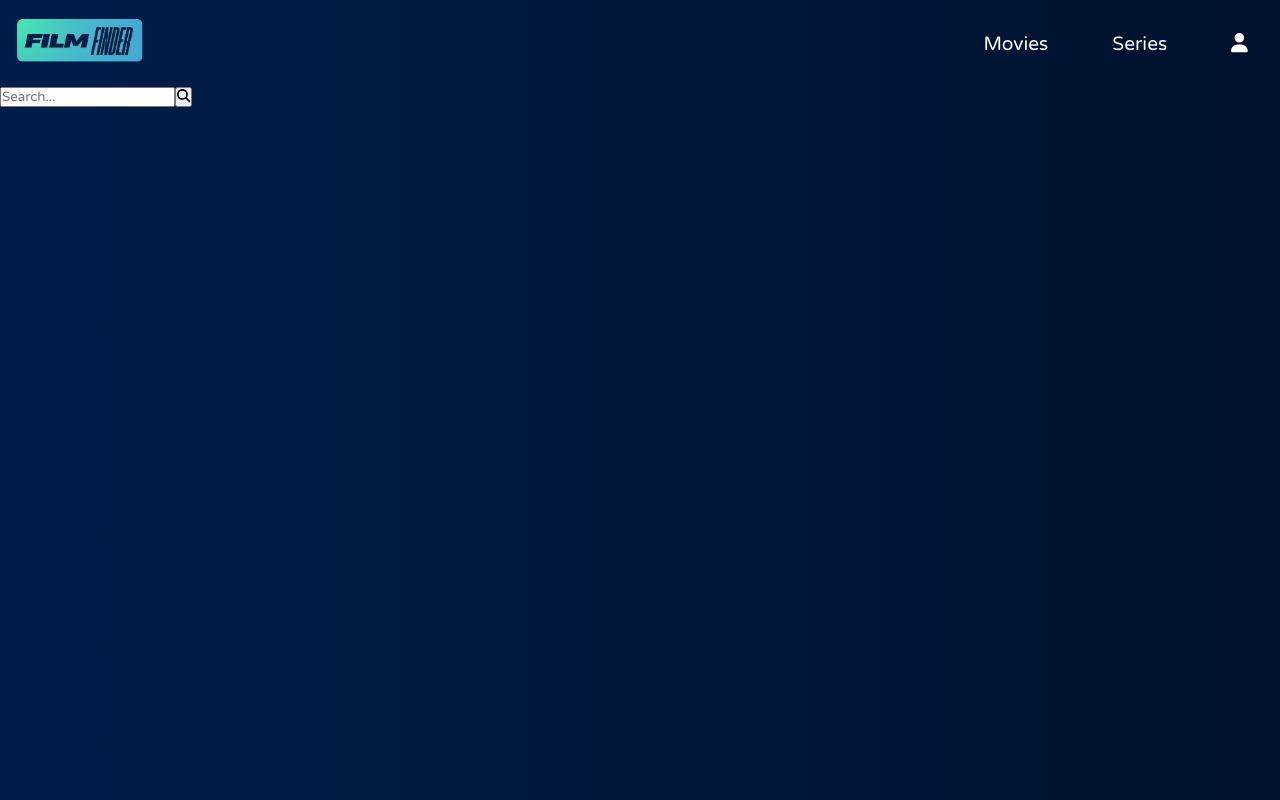
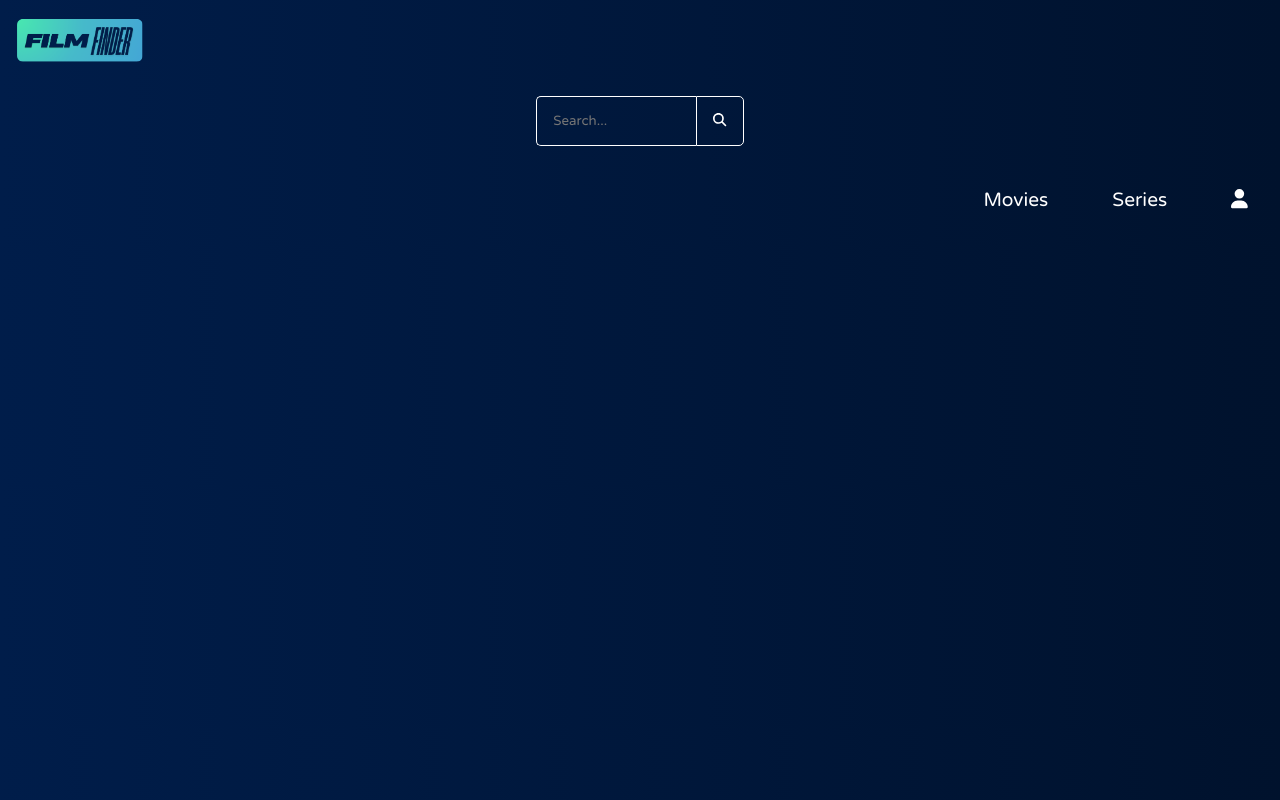
Before and after one commit to abbiereid/FilmFinder, a React (Vite) app: page / in a window 1280 px wide. Built offline with nearby package versions, Linux system fonts and the light colour scheme.

Commit message:
Search bar

```diff
--- a/src/App.jsx
+++ b/src/App.jsx
@@ -1,13 +1,11 @@
 import { useState } from 'react'
 import './App.css'
 import NavBar from './components/NavBar.jsx'
-import SearchBar from './components/SearchBar.jsx'
 
 function App() {
   return (
     <div className='App'>
       <NavBar />
-      <SearchBar/>
     </div>
   )
 }
--- a/src/components/NavBar.jsx
+++ b/src/components/NavBar.jsx
@@ -3,6 +3,7 @@ import extendedLogo from "../assets/extendedLogo.svg";
 import "../styles/NavBar.css";
 import { FontAwesomeIcon } from '@fortawesome/react-fontawesome'
 import { faUser, faMagnifyingGlass } from "@fortawesome/free-solid-svg-icons";
+import SearchBar from './SearchBar.jsx'
 
 
 const NavBar = () => {
@@ -14,10 +15,10 @@ const NavBar = () => {
                         <img className="logo clickable" src={extendedLogo} alt="Logo" />
                     </a>
                 </li>
+                <SearchBar />
                 <li className="nav-item clickable"><a href="/"><FontAwesomeIcon icon={faUser} /></a></li>
                 <li className="nav-item clickable"><a href="/">Series</a></li>
                 <li className="nav-item clickable"><a href="/">Movies</a></li>
-                {/* <li className="nav-item clickable"><a href="/"><FontAwesomeIcon icon={faMagnifyingGlass} /></a></li> */}
             </ul>
         </nav>
     );
--- a/src/components/SearchBar.jsx
+++ b/src/components/SearchBar.jsx
@@ -8,7 +8,7 @@ const SearchBar = () => {
         <div className="SearchBar">
             <form className="search-form">
                 <input type="text" placeholder="Search..." className="search-input" />
-                <button type="submit" className="search-button">
+                <button type="submit" className="search-button clickable">
                     <FontAwesomeIcon icon={faMagnifyingGlass} />
                 </button>
             </form>
--- a/src/styles/SearchBar.css
+++ b/src/styles/SearchBar.css
@@ -1,3 +1,37 @@
 .SearchBar {
+    display: flex;
+    align-items: center;
+    justify-content: center;
+    padding: 10px;
+}
 
+.SearchBar input {
+    background-color: transparent;
+    color: var(--text-colour);
+    border: 1px solid var(--text-colour);
+    border-radius: 5px 0 0 5px;
+    border-right: 0;
+    padding: 1rem;
+    width: 10rem;
+    transition: 0.3s ease-in-out;
 }
+
+.SearchBar input:focus {
+    width: 30rem;
+    outline: none;
+}
+
+.SearchBar button {
+    background-color: transparent;
+    border: 1px solid var(--text-colour);
+    border-radius: 0 5px 5px 0;
+    color: var(--text-colour);
+    padding: 1rem;
+    transition: 0.3s ease-in-out;
+}
+
+.SearchBar button:hover {
+    background-color: var(--text-colour);
+    opacity: 0.8;
+    color: var(--background-colour);
+}
```
